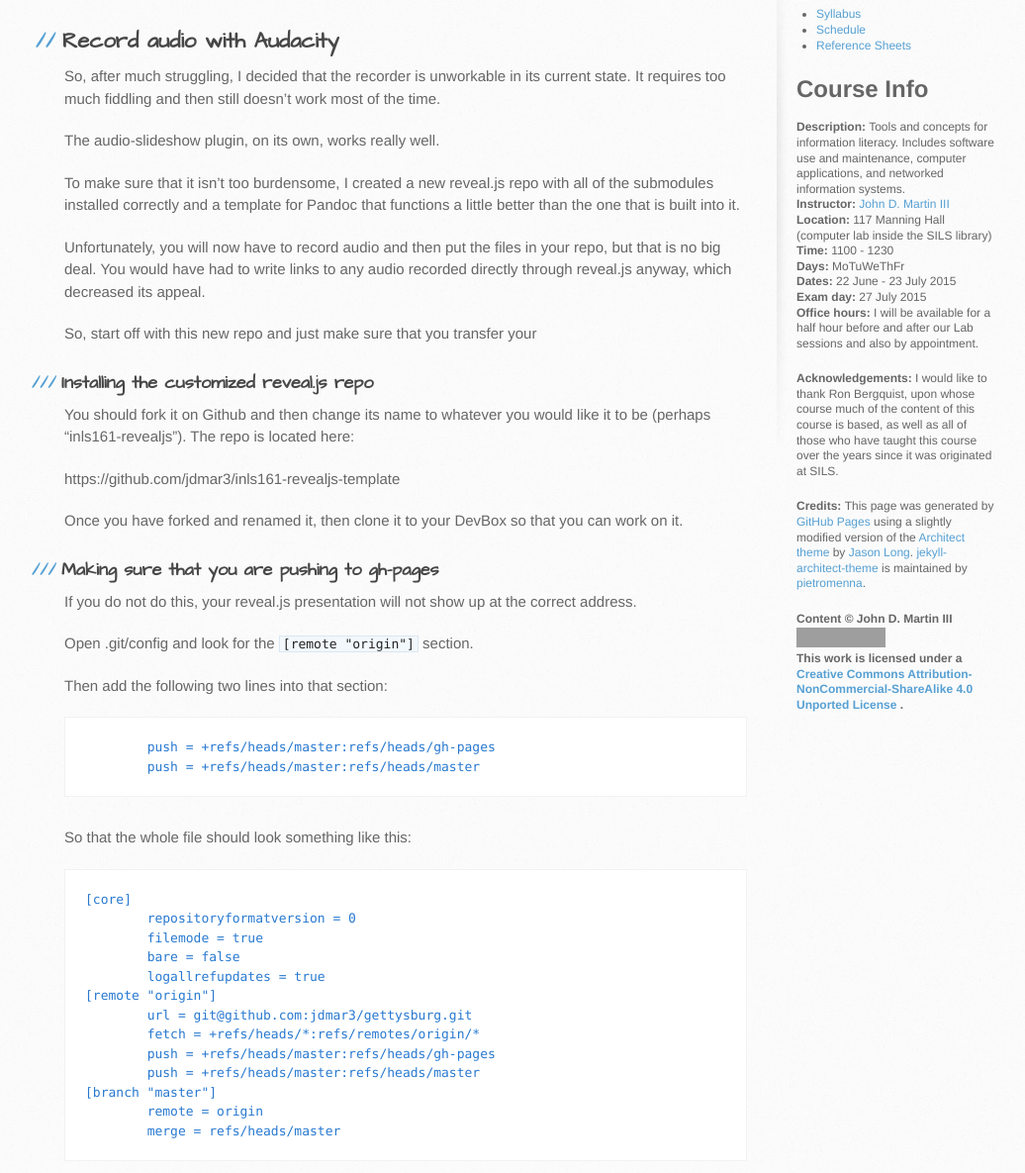
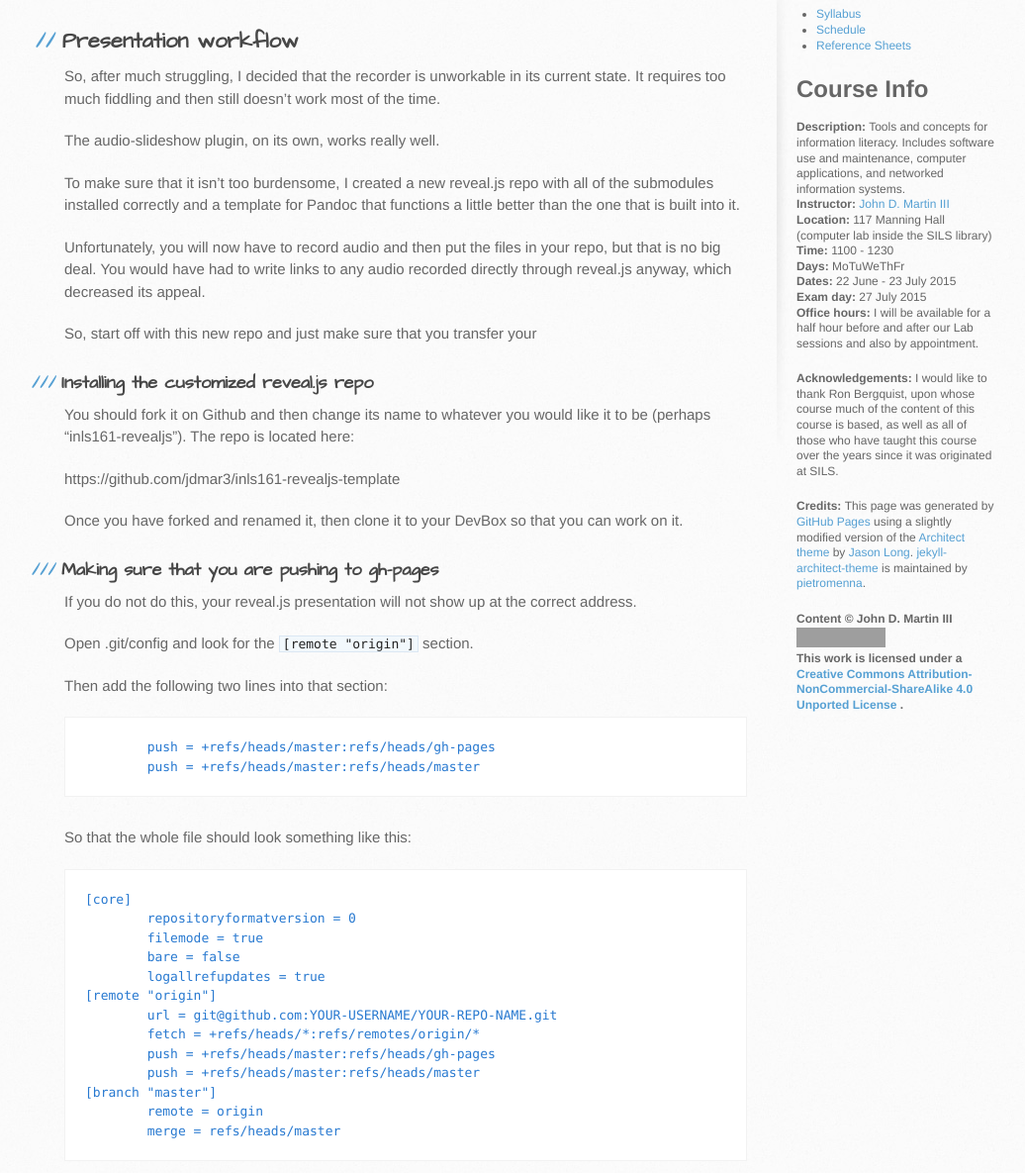
Before and after one commit to tylerpcarter/inls161, a Jekyll site: the page built from schedule/reveal-and-audacity.md, in a window 1280 px wide and 1400 px high. Shown: the part 215-1400 px from the top of the window at 99% size, without its empty margins (105-1141 px from the left). Built offline with Jekyll 4.4.1, drawn with Linux system fonts in a browser that asks for light colours; Markdown is read by kramdown in place of the engine named in the settings; grey boxes are pictures that could not be loaded.

Commit message:
fix confusing url and title

```diff
--- a/schedule/reveal-and-audacity.md
+++ b/schedule/reveal-and-audacity.md
@@ -1,6 +1,6 @@
 ---
 layout: default
-title: Record audio with Audacity
+title: Presentation workflow
 ---
 
 # 2015-07-23
@@ -49,7 +49,7 @@ So that the whole file should look something like this:
 	bare = false
 	logallrefupdates = true
 [remote "origin"]
-	url = git@github.com:jdmar3/gettysburg.git
+	url = git@github.com:YOUR-USERNAME/YOUR-REPO-NAME.git
 	fetch = +refs/heads/*:refs/remotes/origin/*
 	push = +refs/heads/master:refs/heads/gh-pages
 	push = +refs/heads/master:refs/heads/master
```
